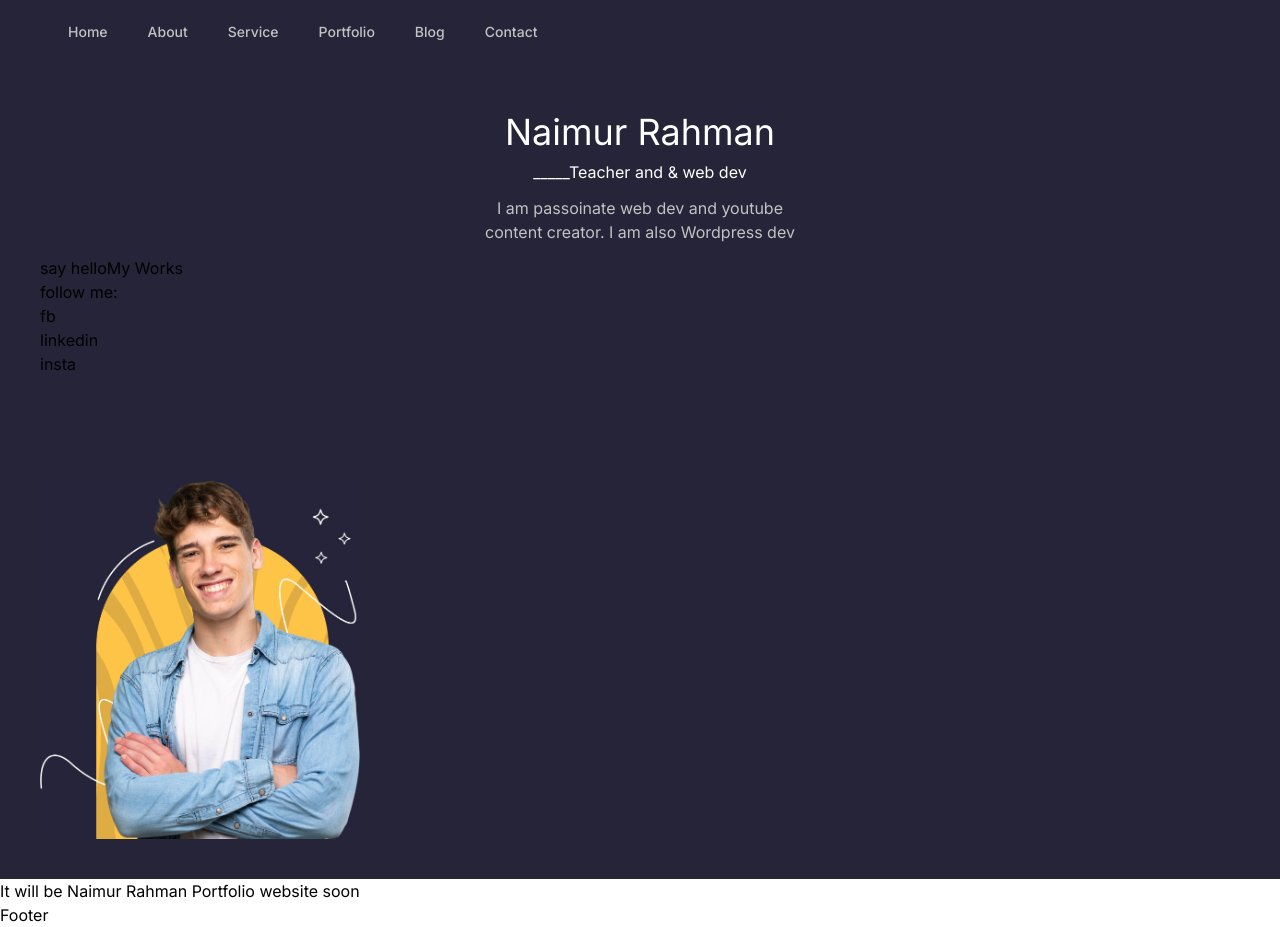
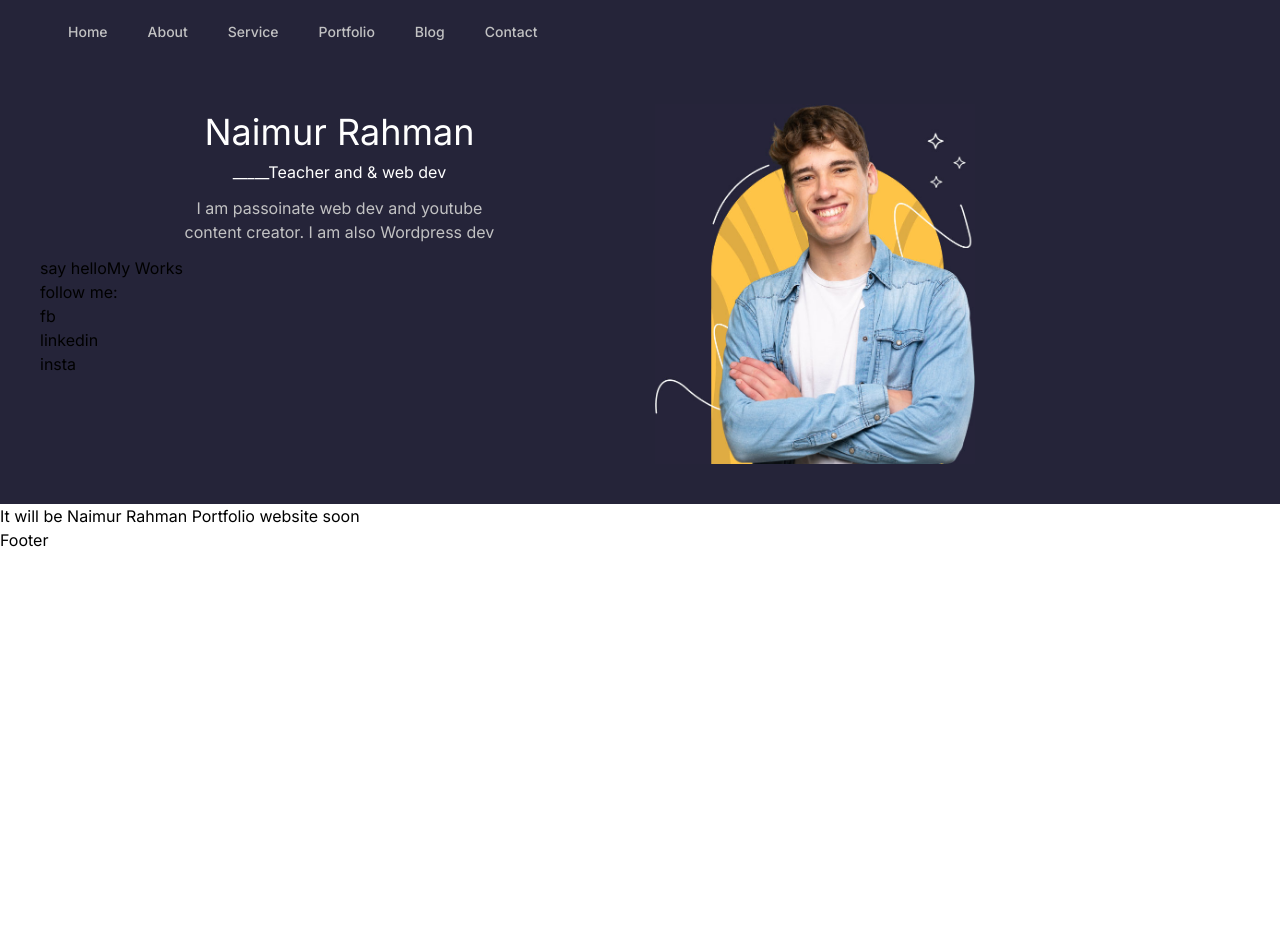
Before and after one commit to naimur202165/naimur-portfolio-nextjs, a Next.js app: page / in a window 1280 px wide. After the commit the page ends 800 px from the top, so only its background shows below. Built offline with nearby package versions, Linux system fonts and the light colour scheme.

Commit message:
hero sectino done

```diff
--- a/src/components/Hero/Hero.js
+++ b/src/components/Hero/Hero.js
@@ -6,7 +6,7 @@ import Image from "next/image";
 export default function Hero() {
   return (
     <>
-      <div className="  grid grid-rows-2 grid-flow-col gap-4 bg-dark-blue p-10">
+      <div className="sm:grid sm:grid-rows-2 sm:grid-flow-col md:grid md:grid-rows-1 sm:grid-flow-col   lg:grid lg:grid-rows-1 lg:grid-flow-col gap-4 bg-dark-blue p-10">
         <div>
           <div>
             <h2 className="text-white text-4xl text-center p-2">
```
